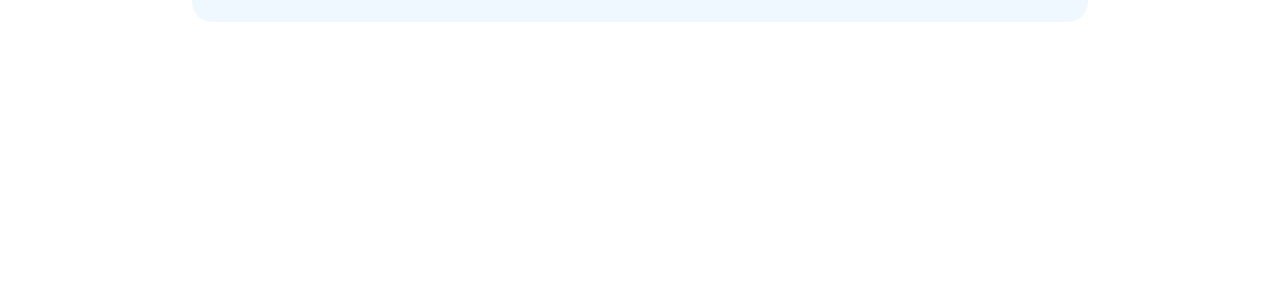
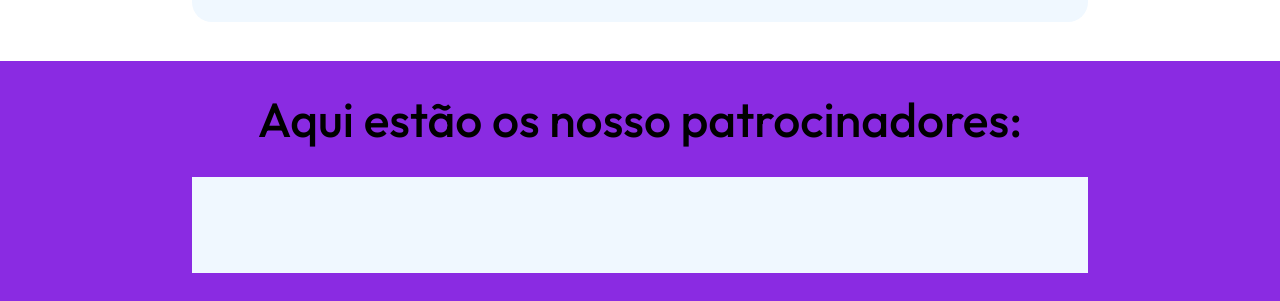
Before and after one commit to gpc186/project-ibest-test, a plain HTML site: page index.html in a window 1280 px wide. Shown: the part 1547-1848 px from the top of the page. Before the commit the page ends 1608 px from the top, so only its background shows below. Drawn offline with Linux system fonts and the light colour scheme.

Commit message:
Começando a fazer o template da parte de marquee do site

```diff
--- a/index.html
+++ b/index.html
@@ -133,5 +133,16 @@
         </div>
 
     </section>
+
+    <section class="marquee_partners">
+        <div class="Background_partners">
+            <div class="partners_text">
+                <span>Aqui estão os nosso patrocinadores:</span>
+            </div>
+            <div class="partners_marquee_background">
+
+            </div>
+        </div>
+    </section>
 </body>
 </html>
--- a/style.css
+++ b/style.css
@@ -189,3 +189,27 @@ span {
     font-size: 3rem;
     padding-bottom: 6%;
 }
+
+/* Seção patrocinadores */
+
+.Background_partners{
+    background-color: blueviolet;
+    width: 100%;
+    height: 30dvh;
+    display: flex;
+    align-items: center;
+    justify-content: space-evenly;
+    flex-direction: column;
+}
+
+.partners_marquee_background{
+    width: 70%;
+    height: 12dvh;
+    background-color: aliceblue;
+
+}
+
+.partners_text{
+    font-size: 3rem;
+    font-weight: 500;
+}
```
